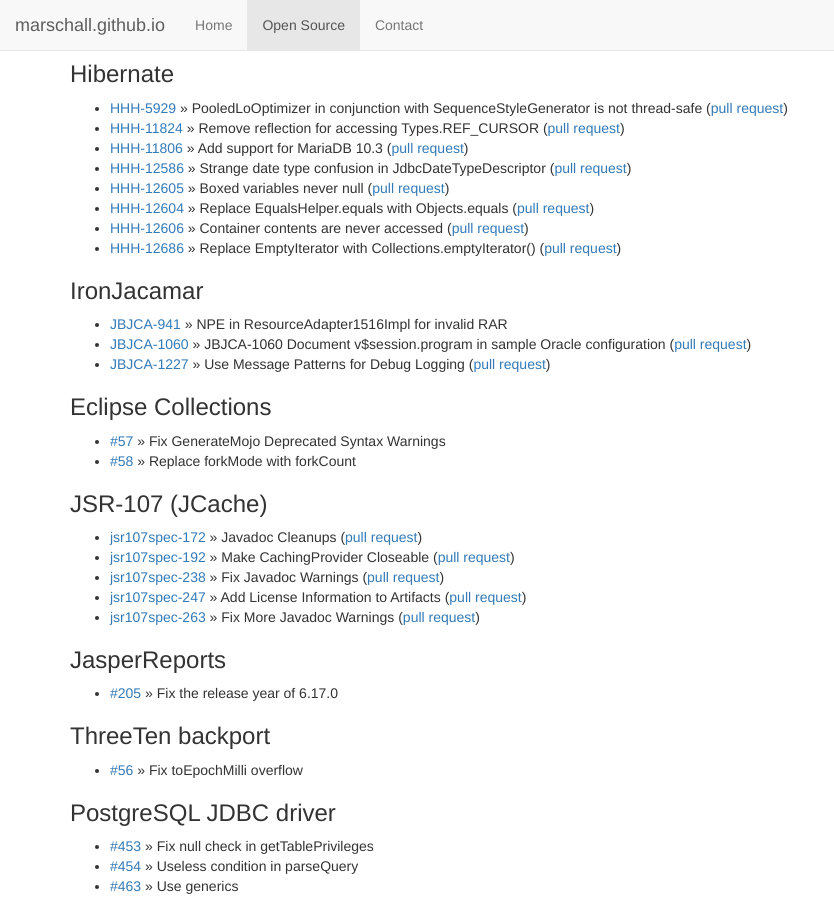
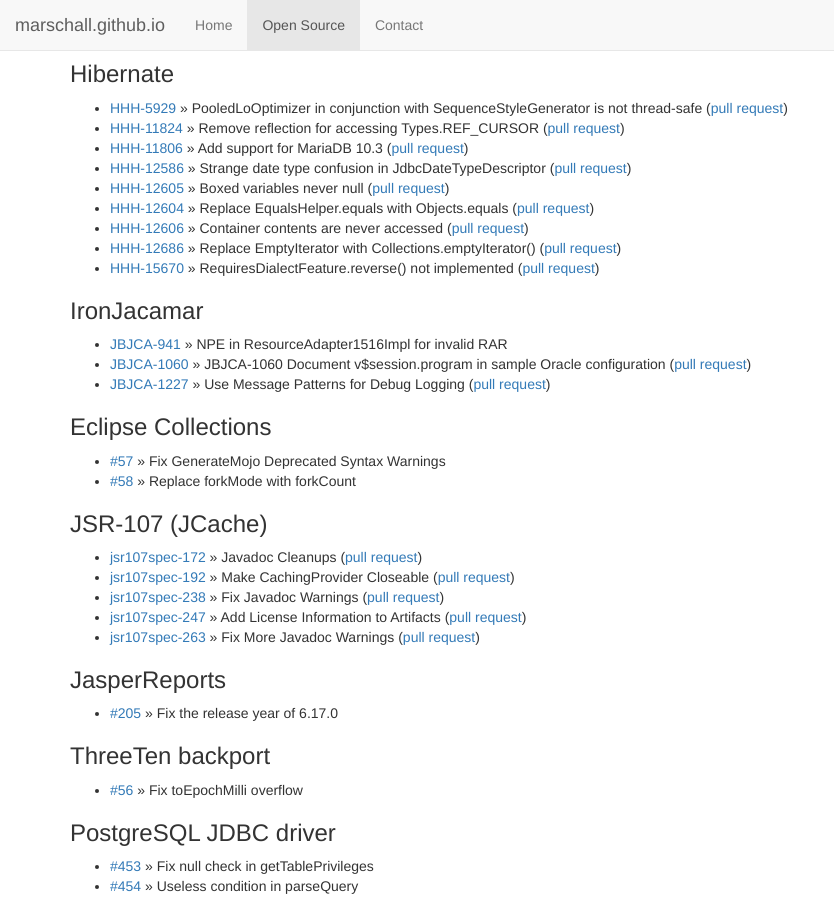
Before and after one commit to marschall/marschall.github.com, a Jekyll site: the page built from open-source.html, in a window 1280 px wide and 900 px high, scrolled down 4370 px. Shown: the whole window, without its empty margins (0-834 px from the left). Built offline with Jekyll 4.4.1, drawn with Linux system fonts in a browser that asks for light colours.

Commit message:
add HHH-15670

```diff
--- a/open-source.html
+++ b/open-source.html
@@ -275,6 +275,7 @@
   <li><a href="https://hibernate.atlassian.net/browse/HHH-12604">HHH-12604</a> &raquo; Replace EqualsHelper.equals with Objects.equals (<a href="https://github.com/hibernate/hibernate-orm/pull/2290">pull request</a>)</li>
   <li><a href="https://hibernate.atlassian.net/browse/HHH-12606">HHH-12606</a> &raquo; Container contents are never accessed (<a href="https://github.com/hibernate/hibernate-orm/pull/2292">pull request</a>)</li>
   <li><a href="https://hibernate.atlassian.net/browse/HHH-12686">HHH-12686</a> &raquo; Replace EmptyIterator with Collections.emptyIterator() (<a href="https://github.com/hibernate/hibernate-orm/pull/2347">pull request</a>)</li>
+  <li><a href="https://hibernate.atlassian.net/browse/HHH-15670">HHH-15670</a> &raquo; RequiresDialectFeature.reverse() not implemented (<a href="https://github.com/hibernate/hibernate-orm/pull/5508">pull request</a>)</li>
 </ul>
 <h3>IronJacamar</h3>
 <ul>
```
